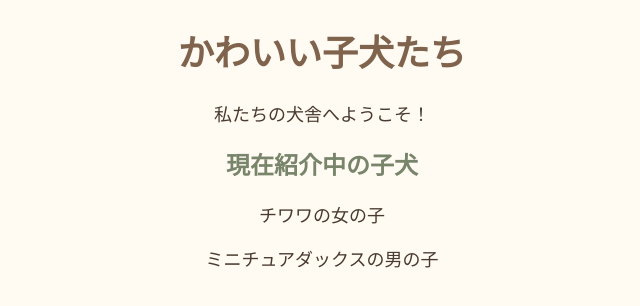
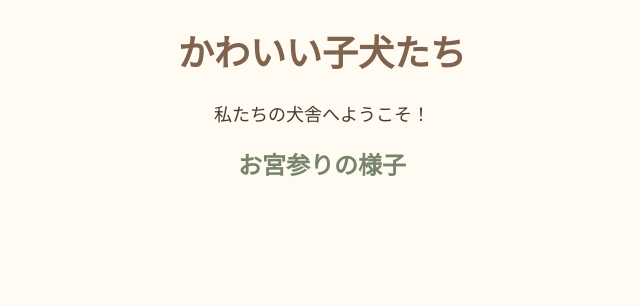
Before and after one commit to 261zs03226-jpg/orin-3, a plain HTML site: page index.html in a window 1280 px wide. Shown: the whole page, without its empty margins (318-958 px from the left). Drawn offline with Linux system fonts and the light colour scheme.

Commit message:
Update index.html

```diff
--- a/index.html
+++ b/index.html
@@ -34,10 +34,7 @@
 
   <p>私たちの犬舎へようこそ！</p>
 
-  <h2>現在紹介中の子犬</h2>
-
-  <p>チワワの女の子</p>
-  <p>ミニチュアダックスの男の子</p>
+  <h2>お宮参りの様子</h2>
 
 </body>
 </html>
```
